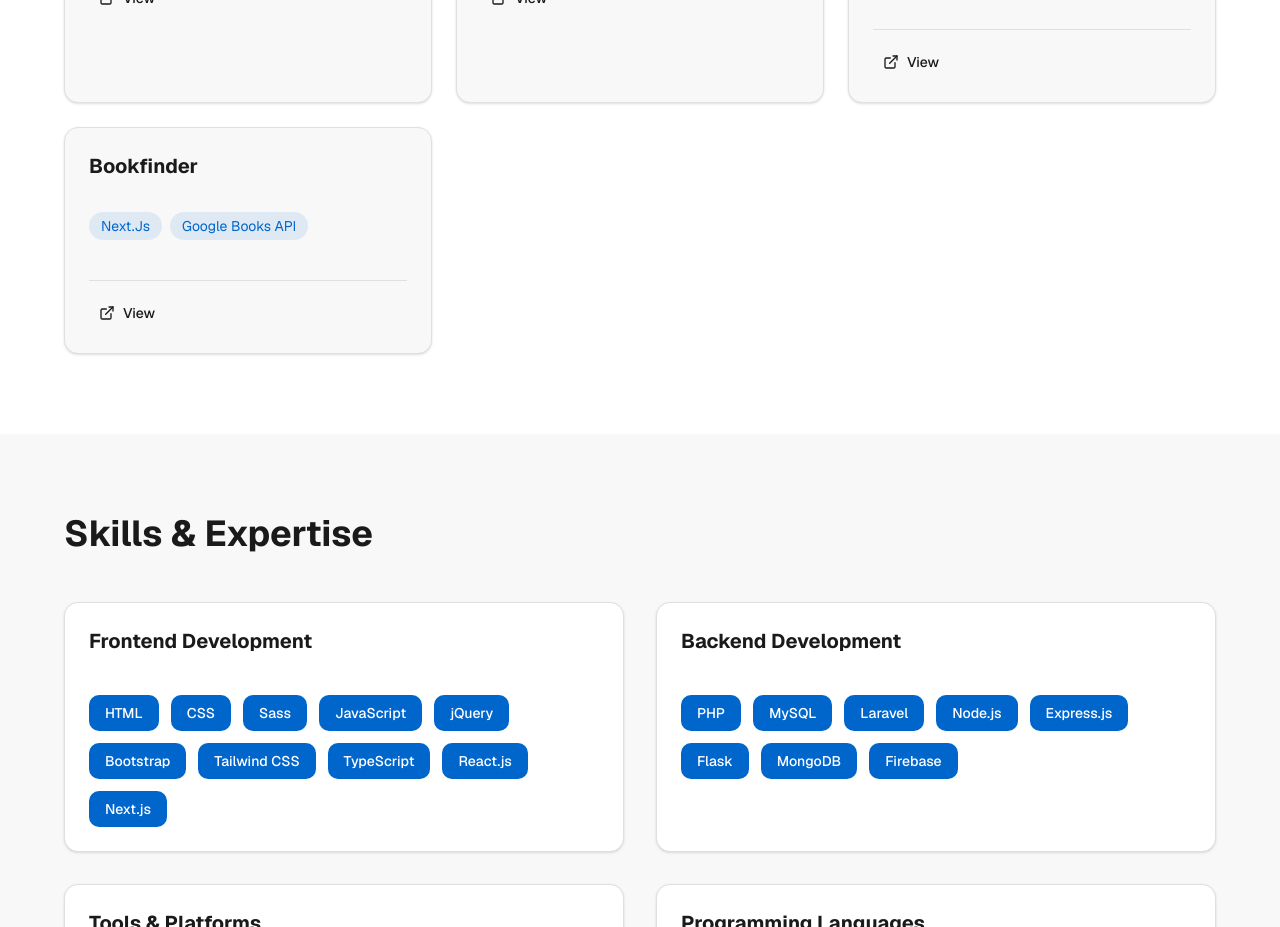
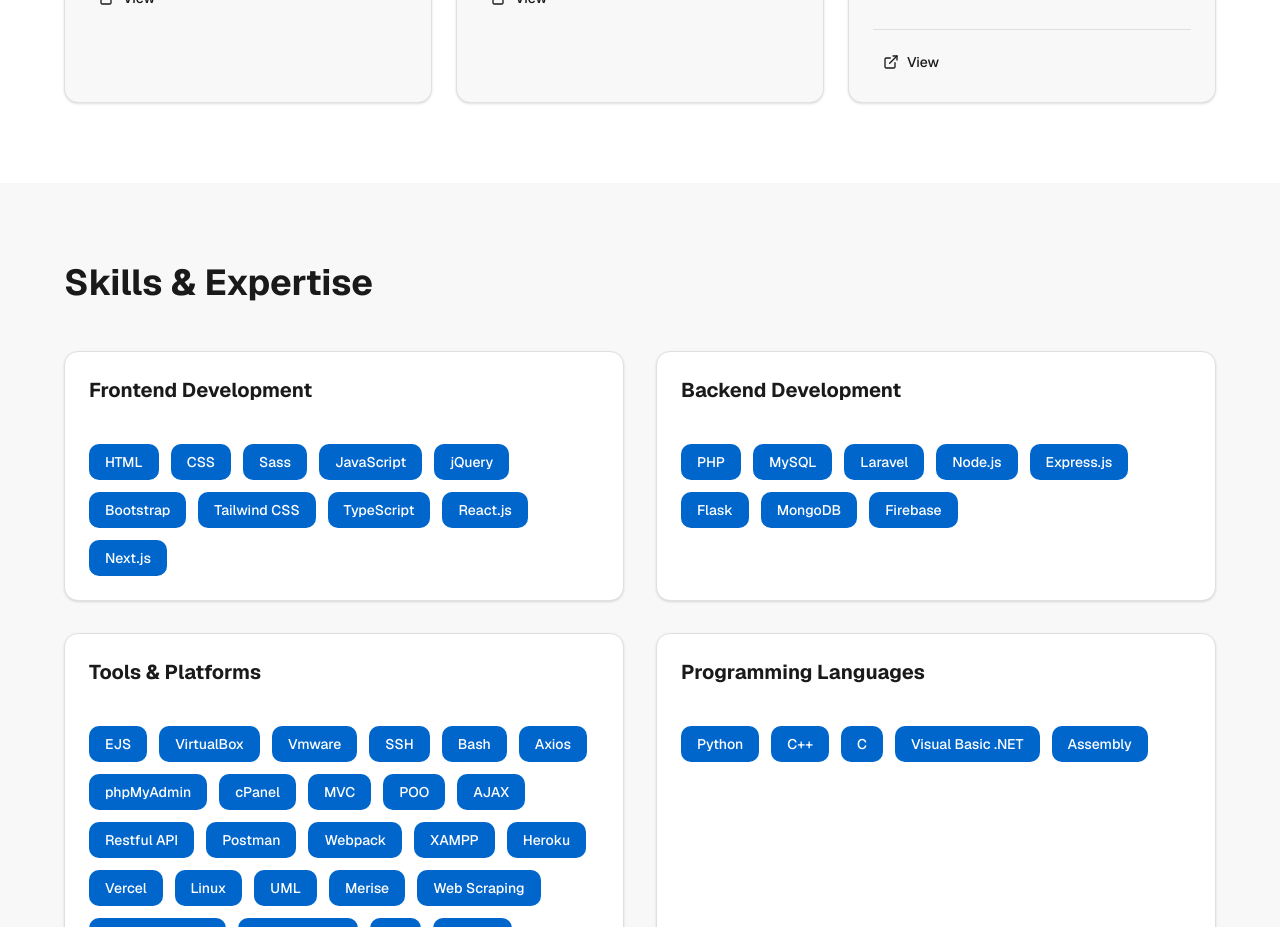
Before and after one commit to codercoder61/knoudev, a Next.js app: page / in a window 1280 px wide. Shown: the part 2200-3127 px from the top of the page. Built offline with nearby package versions, Linux system fonts and the light colour scheme.

Commit message:
Update projects.tsx

```diff
--- a/components/projects.tsx
+++ b/components/projects.tsx
@@ -95,14 +95,7 @@ const projects = [
     tags: ['HTML','CSS','JavaScript','jQuery','PHP','MySQL'],
     link: 'https://safetybrigade.free.nf/menu.php',
   },
-  {
-    id: 15,
-    title: 'Bookfinder',
-    description:
-      'Book finder',
-    tags: ['Next.Js','Google Books API'],
-    link: 'https://bookfinder-chi.vercel.app/',
-  },
+
 ]
 
 export function Projects() {
```
